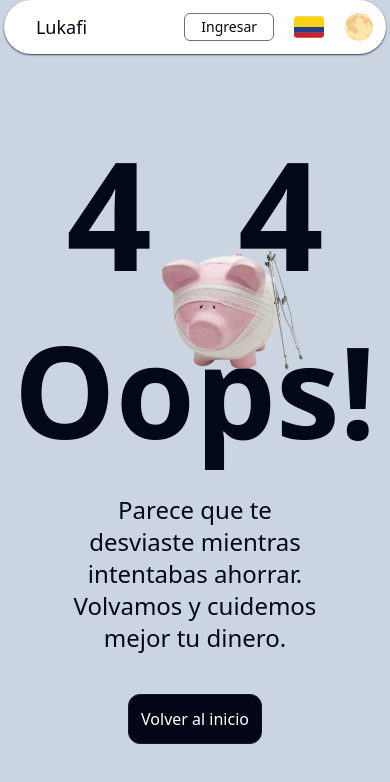
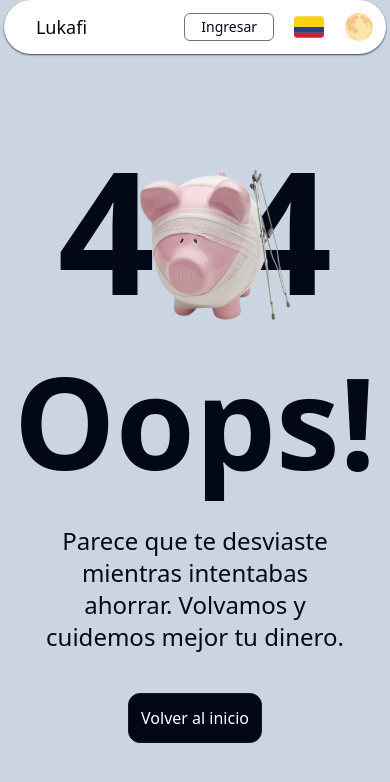
Before and after one commit to DiegoGarzon11/lukafi_front, a React (Vite) app: page /signIn in a window 390 px wide. Shown: the top 782 px of the page. Built offline with nearby package versions, Linux system fonts and the light colour scheme.

Commit message:
responsive page 404

```diff
--- a/src/pages/Page404.tsx
+++ b/src/pages/Page404.tsx
@@ -14,26 +14,29 @@ export const PageNotFound = () => {
 
 	return (
 		<main className='flex flex-col items-center justify-center bg-slate-300 dark:bg-slate-950 h-screen'>
-			<div className='md:flex justify-between items-center w-3/4 '>
+			<div className='flex flex-col xl:flex-row relative justify-between items-center w-3/4 '>
 				<div
 					onMouseEnter={handleMouseEnter}
 					onMouseLeave={handleMouseLeave}
 					onTouchStart={handleMouseEnter}
 					onTouchEnd={handleMouseLeave}
-					className='md:relative group text-center cursor-pointer'>
-					<span className='md:absolute font-semibold md:text-[400px] text-[150px]  md:-left-32 md:-top-28 dark:text-white group-hover:scale-105 transition-all'>
-						4<span className='invisible'>0</span>4
+					className='relative group text-center cursor-pointer'>
+					<span className='flex items-center  font-semibold text-[170px] gap-20 md:gap-40 md:text-[300px] dark:text-white group-hover:scale-105 transition-all'>
+						4
+						<span className='absolute md:left-40 md:top-32 left-20 top-16 inline-block'>
+							<img
+								src='/images/img_not_found.webp'
+								alt='Imagen no encontrada'
+								className='md:w-64 md:h-64 w-40 h-40 row-span-2 scale-100 transform transition-transform duration-500 hover:rotate-3 z-20 group-hover:scale-110'
+							/>
+						</span>
+						4
 					</span>
-					<img
-						src='/images/img_not_found.webp'
-						alt='Imagen no encontrada'
-						className='md:ml-14 md:mt-3 md:w-[400px] md:relative md:left-0 md:top-0 absolute left-40 top-52 w-[150px] row-span-2 pt-10 scale-100 transform transition-transform duration-500 hover:rotate-3 z-20 group-hover:scale-110'
-					/>
 				</div>
 
-				<div className='flex flex-col md:items-end items-center'>
+				<div className='flex flex-col xl:items-end items-center'>
 					<p className='text-end font-semibold dark:text-white text-9xl'>Oops!</p>
-					<p className='dark:text-white text-2xl text-balance my-10 text-center md:text-end'>
+					<p className='dark:text-white text-2xl text-balance my-10 text-center xl:text-end'>
 						Parece que te desviaste mientras intentabas ahorrar. Volvamos y cuidemos mejor tu dinero.
 					</p>
 					<Link to='/auth'>
```
